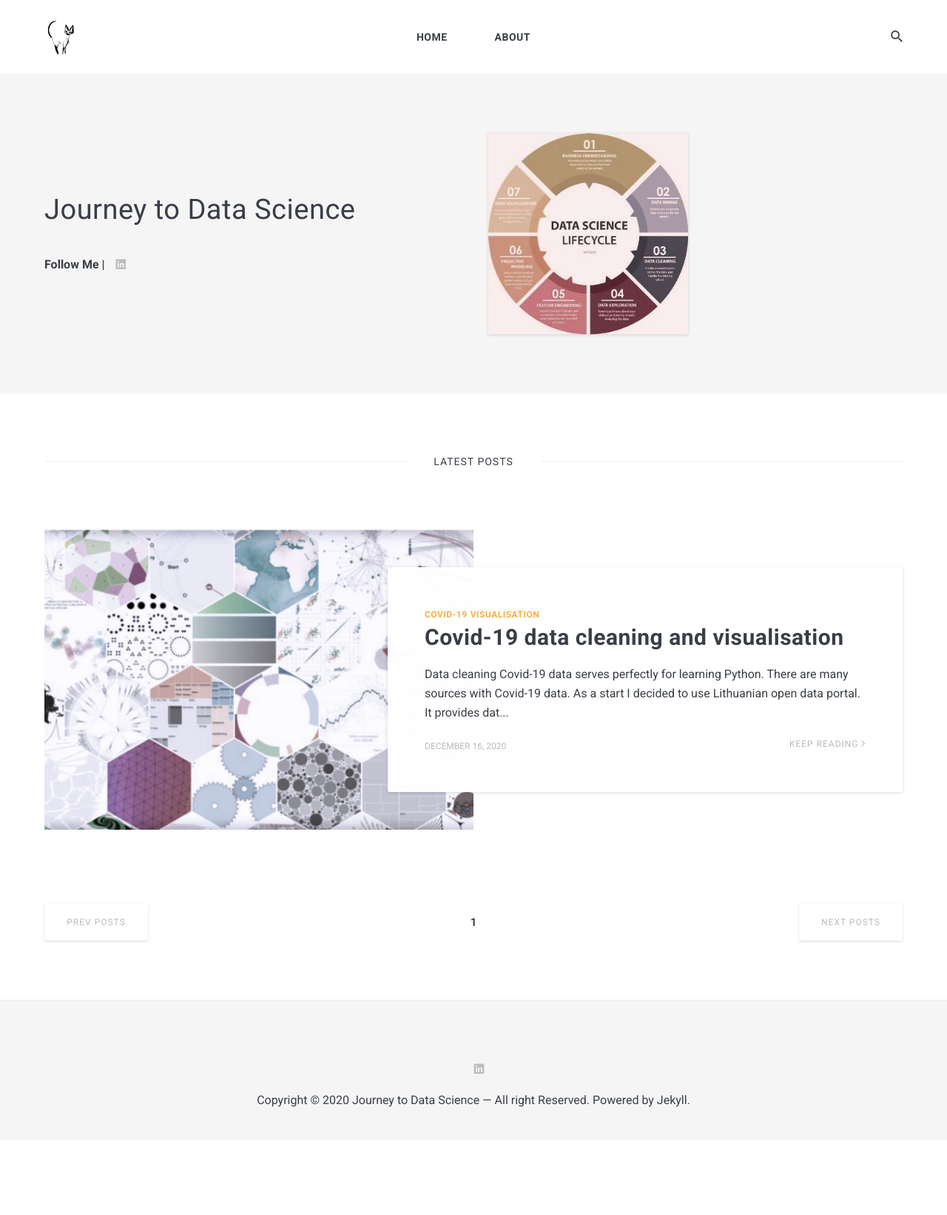
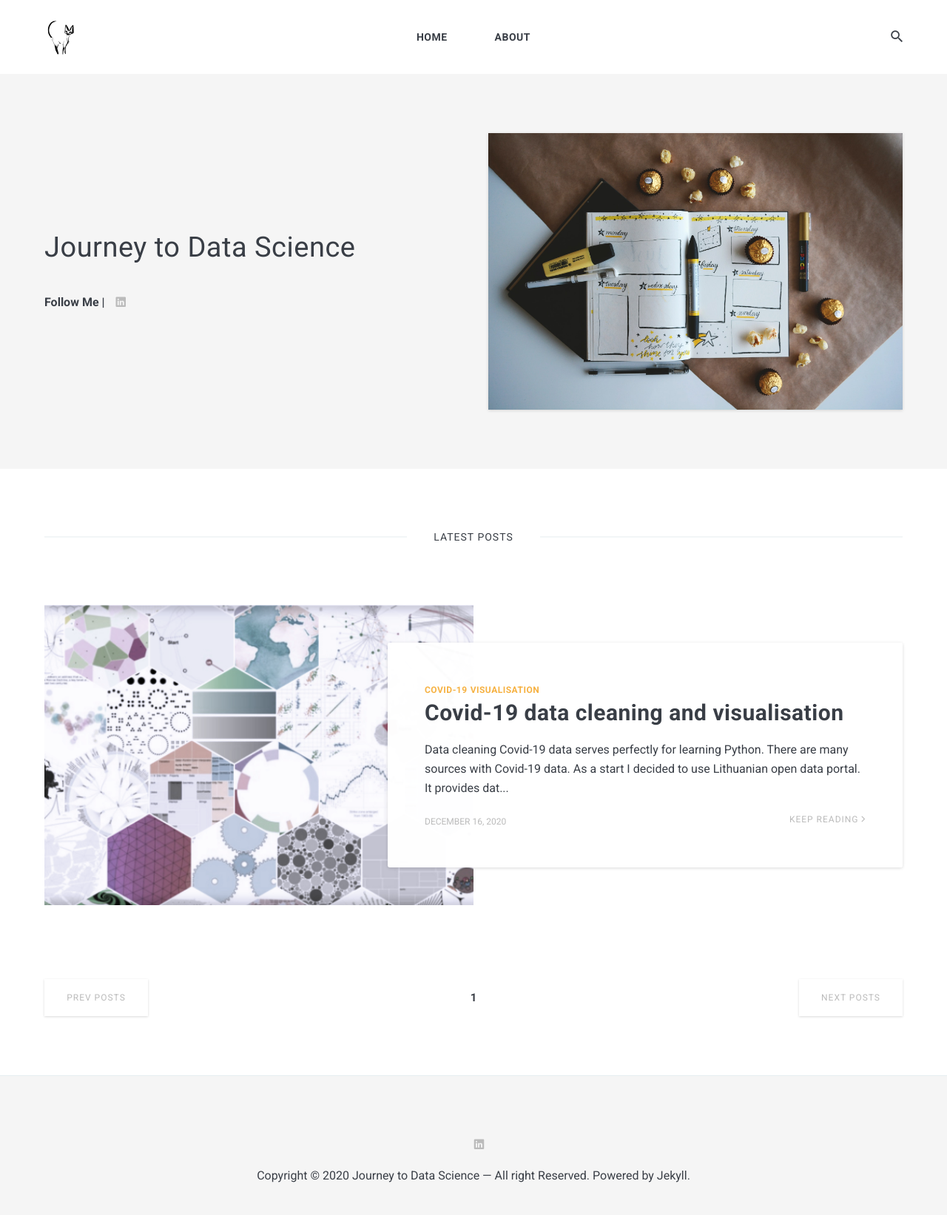
Before and after one commit to WindyCatHub/Journey-to-Data-Science, a Jekyll site: the page built from index.html, in a window 1280 px wide. Shown: the whole page at 74% size. Built offline with Jekyll 4.4.1, drawn with Linux system fonts in a browser that asks for light colours; nearby versions of some CDN libraries; the list of posts is cut into pages by our own code; before the commit the page ends 1541 px from its top, so only the background shows below that.

Commit message:
Update settings.yml

```diff
--- a/_data/settings.yml
+++ b/_data/settings.yml
@@ -9,7 +9,7 @@ description: My Python projects
 # Author Settings
 author:
   name: Dalia Breskuvienė
-  image: cycle.jpg
+  image: plan.jpg
   say-hello: Journey to Data Science
   bio:
 
```
